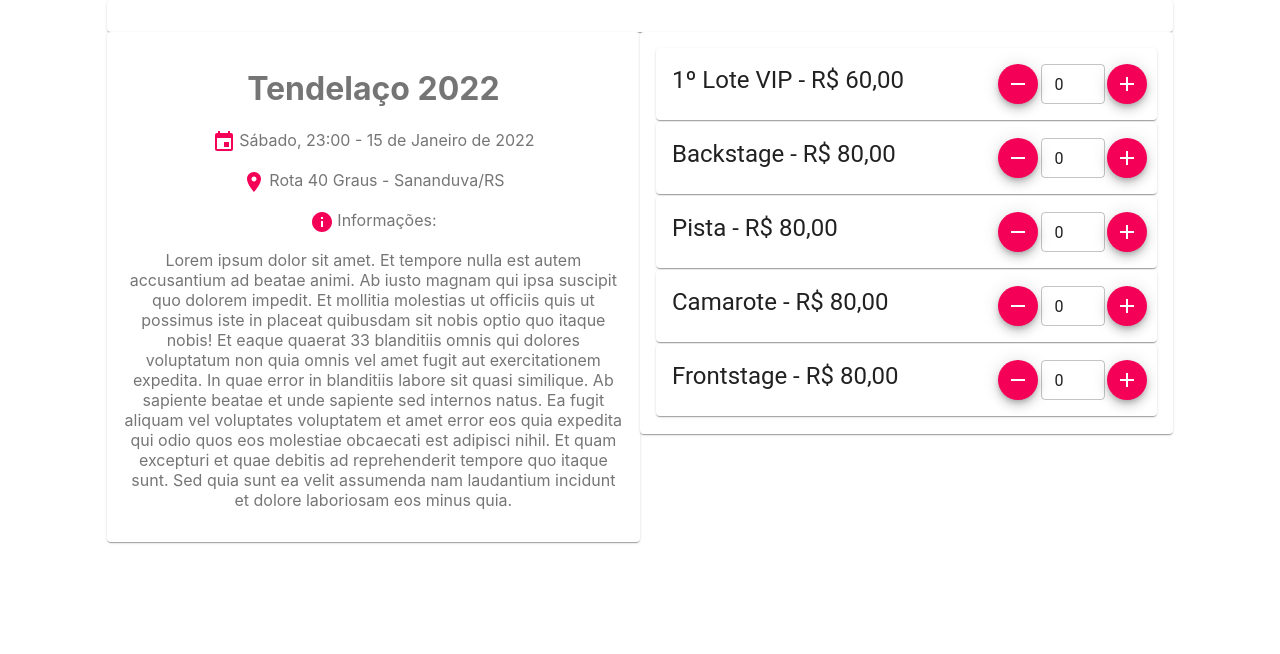
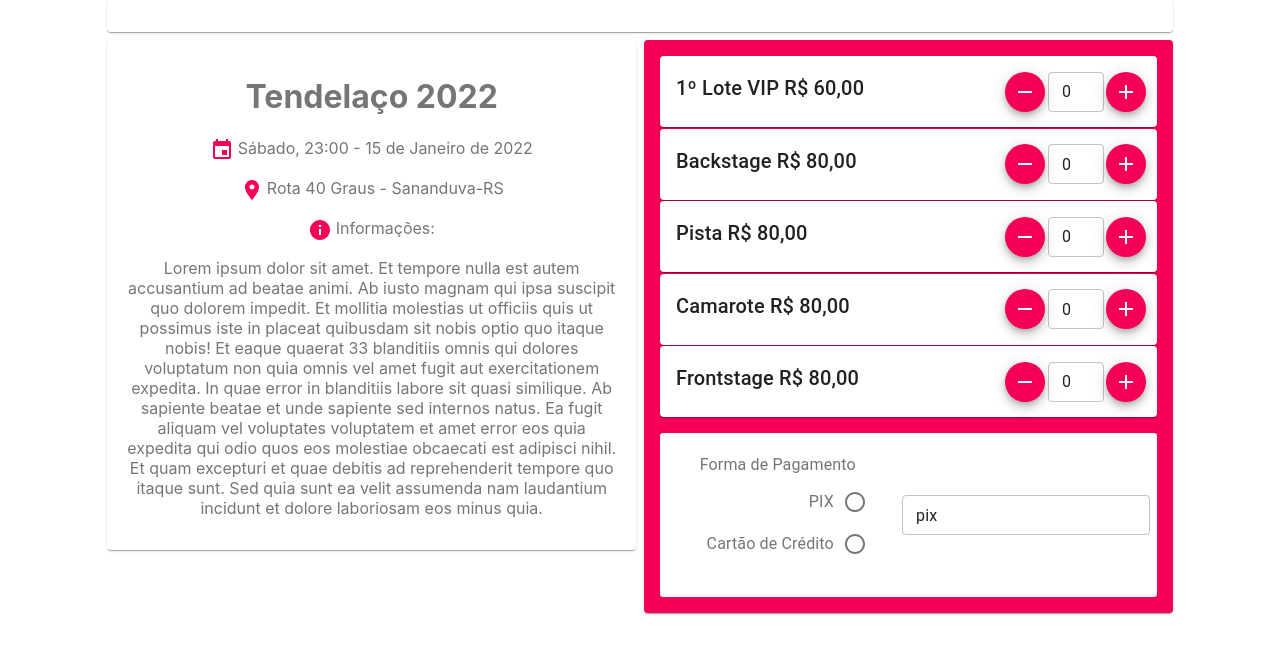
Before and after one commit to tonelloiago/tendelaco, a React (Create React App) app in the folder tendel_store/: page / in a window 1280 px wide. Shown: the top 654 px of the page. Built offline with nearby package versions, Linux system fonts and the light colour scheme.

Commit message:
Buy Section

```diff
--- /dev/null
+++ b/tendel_store/src/Components/BuySection/PaymentMethod/PaymentMethod.js
@@ -0,0 +1,73 @@
+import React from 'react';
+import { useState } from 'react';
+import Radio from '@material-ui/core/Radio';
+import RadioGroup from '@material-ui/core/RadioGroup';
+import FormHelperText from '@material-ui/core/FormHelperText';
+import FormControlLabel from '@material-ui/core/FormControlLabel';
+import FormControl from '@material-ui/core/FormControl';
+import FormLabel from '@material-ui/core/FormLabel';
+
+import useStyles from './styles';
+import { Button, TextField } from '@material-ui/core';
+
+
+const PaymentMethod = () => {
+
+    const classes = useStyles();
+    const [method, setMethod] = useState('pix');
+
+    const handleChange = (event) => {
+
+        setMethod(event.target.value);
+
+    };
+
+
+    return (
+        <div className={classes.root}>
+
+
+            <FormControl component="fieldset" className={classes.formControl}>
+
+                <FormLabel component="legend" color="secondary">Forma de Pagamento</FormLabel>
+                <RadioGroup
+                    aria-label="gender"
+                    name="gender2"
+                    className={classes.group}
+                    value={method.value}
+                    onChange={handleChange}
+                >
+                    <FormControlLabel
+                        value="pix"
+                        control={<Radio color="secondary" />}
+                        label="PIX"
+                        labelPlacement="start"
+                        onChange={handleChange}
+                    />
+
+                    <FormControlLabel
+                        value="creditCard"
+                        control={<Radio color="secondary" />}
+                        label="Cartão de Crédito"
+                        labelPlacement="start"
+                        onChange={handleChange}
+                    />
+
+                </RadioGroup>
+
+            </FormControl>
+
+            <div className={classes.buyButton}>
+
+            <TextField
+                    size="small"
+                    variant="outlined"
+                    value={method}
+
+                />
+            </div>
+        </div>
+    )
+}
+
+export default PaymentMethod
--- /dev/null
+++ b/tendel_store/src/Components/BuySection/PaymentMethod/styles.js
@@ -0,0 +1,20 @@
+import { makeStyles } from "@material-ui/core";
+
+export default makeStyles((theme) => ({
+    root: {
+        backgroundColor: "white",
+        borderRadius: "0.2rem",
+        display: "flex",
+        marginTop: "1rem",
+        justifyContent: "space-around"
+    },
+      formControl: {
+        margin: theme.spacing.unit * 3
+      },
+      group: {
+        margin: `${theme.spacing.unit}px 0`,
+      },
+      buyButton: {
+          alignSelf: "center"
+      }
+}))
--- a/tendel_store/src/Components/Event/Event.js
+++ b/tendel_store/src/Components/Event/Event.js
@@ -26,7 +26,7 @@ const Event = () => {
                 <p className={classes.iconAndtext}>
 
                     <Location className={classes.eventIcons}></Location>
-                    Rota 40 Graus - Sananduva/RS
+                    Rota 40 Graus - Sananduva-RS
 
                 </p>
 
--- a/tendel_store/src/Components/Ticket/Ticket.js
+++ b/tendel_store/src/Components/Ticket/Ticket.js
@@ -27,7 +27,7 @@ const Ticket = ({ ticket }) => {
             <CardContent >
 
                 <div className={classes.CardContent}>
-                    <Typography variant='h5' gutterBottom>
+                    <Typography variant='h6' gutterBottom>
                         {ticket.name}
                     </Typography>
 
--- a/tendel_store/src/Components/Ticket/styles.js
+++ b/tendel_store/src/Components/Ticket/styles.js
@@ -5,14 +5,14 @@ export default makeStyles((theme) => ({
         maxWidth: '100%',
         display: 'flex',
         justifyContent: 'space-between',
-        marginBottom: "0.1rem"
+        marginBottom: "0.1rem",
     },
     CardContent: {
         display: 'flex',
-        justifyContent: 'space-between',
+        justifyContent: 'space-between'
     },
     Quantity :{
-        width: "4rem"
+        width: "3.5rem"
     },
     fab: {
         margin: theme.spacing.unit * 0.3,
--- a/tendel_store/src/pages/Store.js
+++ b/tendel_store/src/pages/Store.js
@@ -4,17 +4,18 @@ import Grid from '@material-ui/core/Grid';
 
 import Ticket from '../Components/Ticket/Ticket';
 import Event from '../Components/Event/Event';
+import Payment from '../Components/BuySection/PaymentMethod/PaymentMethod';
 
 import Tendel from '../tendel.jpg';
 
 import useStyles from './styles';
 
 const tickets = [
-  { id: 1, name: '1º Lote VIP  -  R$ 60,00', description: ''},
-  { id: 2, name: 'Backstage - R$ 80,00', description: ''},
-  { id: 3, name: 'Pista - R$ 80,00', description: ''},
-  { id: 4, name: 'Camarote - R$ 80,00', description: ''},
-  { id: 5, name: 'Frontstage - R$ 80,00', description: ''},
+  { id: 1, name: '1º Lote VIP R$ 60,00', description: ''},
+  { id: 2, name: 'Backstage R$ 80,00', description: ''},
+  { id: 3, name: 'Pista R$ 80,00', description: ''},
+  { id: 4, name: 'Camarote R$ 80,00', description: ''},
+  { id: 5, name: 'Frontstage R$ 80,00', description: ''},
 ];
 
 
@@ -26,34 +27,37 @@ const Store = () => {
 
         <div className={classes.root}>
 
-          <Grid container spacing={12} className={classes.grid}>
+            <Grid container className={classes.grid} spacing={1
+            }>
 
-            <Grid item xs={12} sm={10}>
+              <Grid item xs={12} sm={10} className={classes.gridTop}>
                 <Paper className={classes.paper}>
-
 
 
                 </Paper>
               </Grid>
 
-            <Grid item xs={12} sm={5}>
+
+              <Grid item xs={12} sm={5} className={classes.gridLeft}>
                   <Paper className={classes.paper}>
 
-
                     <Event></Event>
-
 
                   </Paper>
                 </Grid>
 
-            <Grid item xs={12} sm={5}>
-              <Paper className={classes.paper}>
+              <Grid item xs={12} sm={5} className={classes.gridRight}>
+
+                  <Paper className={classes.paperRight}>
 
                       { tickets.map((ticket) => (
 
                         <Ticket ticket={ticket}></Ticket>
 
                         ))}
+
+
+                        <Payment></Payment>
 
                   </Paper>
 
--- a/tendel_store/src/pages/styles.tsx
+++ b/tendel_store/src/pages/styles.tsx
@@ -12,6 +12,17 @@ export default makeStyles ((theme: any) => ({
     paper: {
       padding: theme.spacing.unit * 2,
       textAlign: 'center',
+      color: theme.palette.text.secondary
+    },
+    paperRight: {
+      padding: theme.spacing.unit * 2,
+      textAlign: 'center',
       color: theme.palette.text.secondary,
+      backgroundColor: '#f50057'
     },
-  }));
+    betweenItems: {
+      display: "flex",
+      justifyContent: "center",
+
+    }
+}));
--- a/tendel_store/tsconfig.json
+++ b/tendel_store/tsconfig.json
@@ -22,5 +22,5 @@
   },
   "include": [
     "src"
-  ]
+, "src/components/Ticket/Tickets/styles.js"  ]
 }
```
Lines whose indentation alone changed are shown as unchanged.
